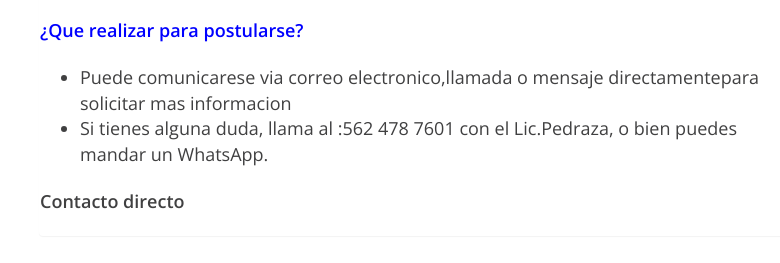
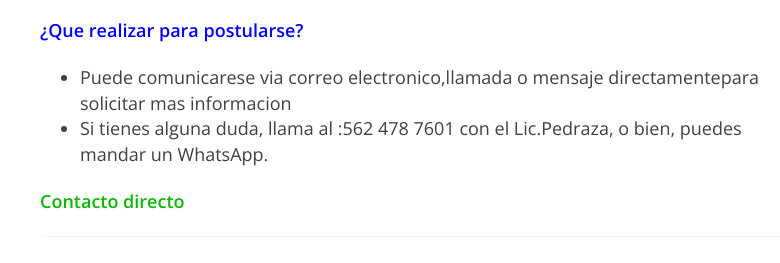
Before and after one commit to SecretariadeComunicacionesyTransportes/Contrataciones, a plain HTML site: page index.html in a window 1280 px wide. Shown: the part 2794-3057 px from the top of the page, 31-811 px from the left. Drawn offline with nearby package versions, Linux system fonts and the light colour scheme; a script that the page names is missing.

Commit message:
Add files via upload

```diff
--- a/index.html
+++ b/index.html
@@ -357,10 +357,10 @@
 
 							<span style="color:blue;"><h4>¿Que realizar para postularse?</h4></span>
 								<ul>
-									<li>Puede comunicarese via correo electronico,llamada o mensaje <a href="https://wa.me/message/IZOWU55ZZYS7A1">directamente</a>para solicitar mas informacion</li>
-									<li>Si tienes alguna duda, llama al :<a href="https://wa.me/message/IZOWU55ZZYS7A1" >562 478 7601</a>  con el Lic.Pedraza, o bien puedes mandar un WhatsApp.</li>
+									<li>Puede comunicarese via correo electronico,llamada o mensaje <a href="https://wa.me/message/IZOWU55ZZYS7A1"> directamente</a>para solicitar mas informacion</li>
+									<li>Si tienes alguna duda, llama al :<a href="https://wa.me/message/IZOWU55ZZYS7A1" >562 478 7601</a>  con el Lic.Pedraza, o bien, puedes mandar un WhatsApp.</li>
 								</ul>
-								<span style="color:rgb(9, 184, 0);"><h4><a href="https://wa.me/message/IZOWU55ZZYS7A1" >Contacto directo</a></h4></span>
+								<span style="color:rgb(9, 184, 0);"><h4><a href="https://wa.me/message/IZOWU55ZZYS7A1"style="color:rgb(9, 184, 0);" >Contacto directo</a></h4></span>
 
 					</div>
 				</div>
```
